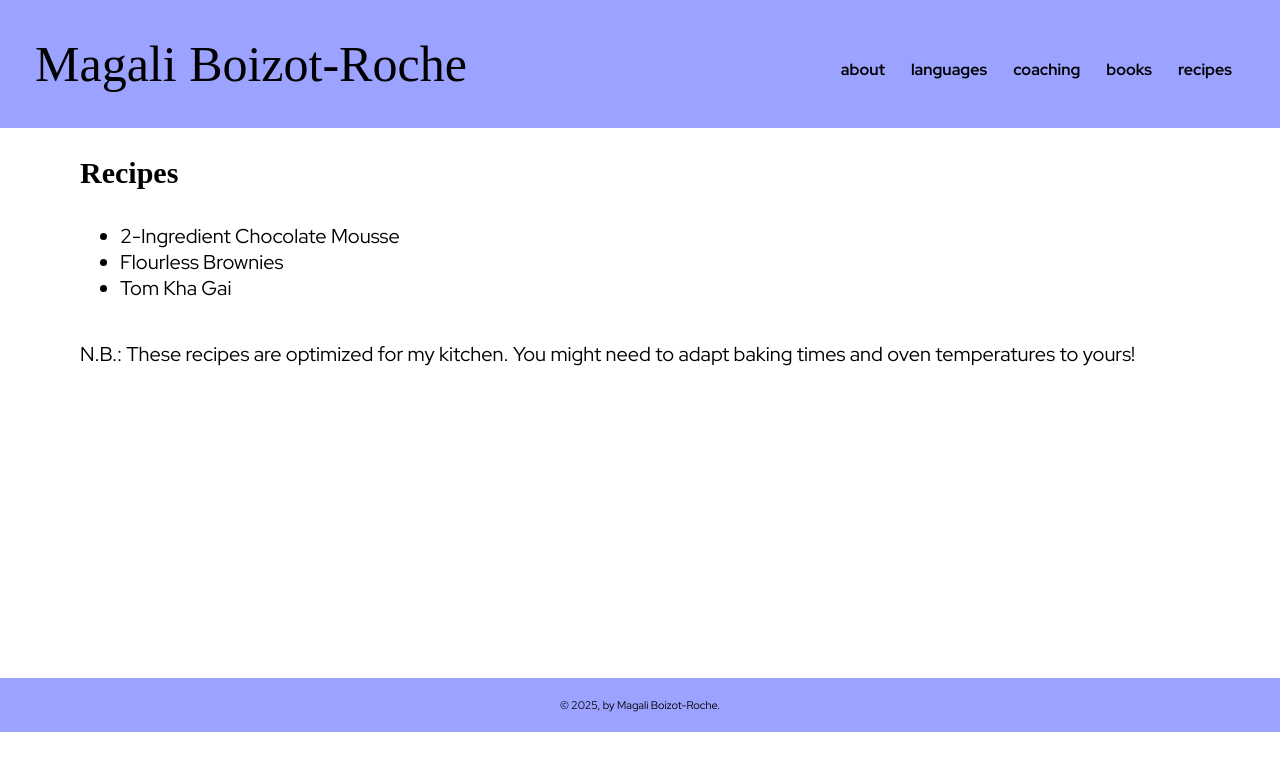
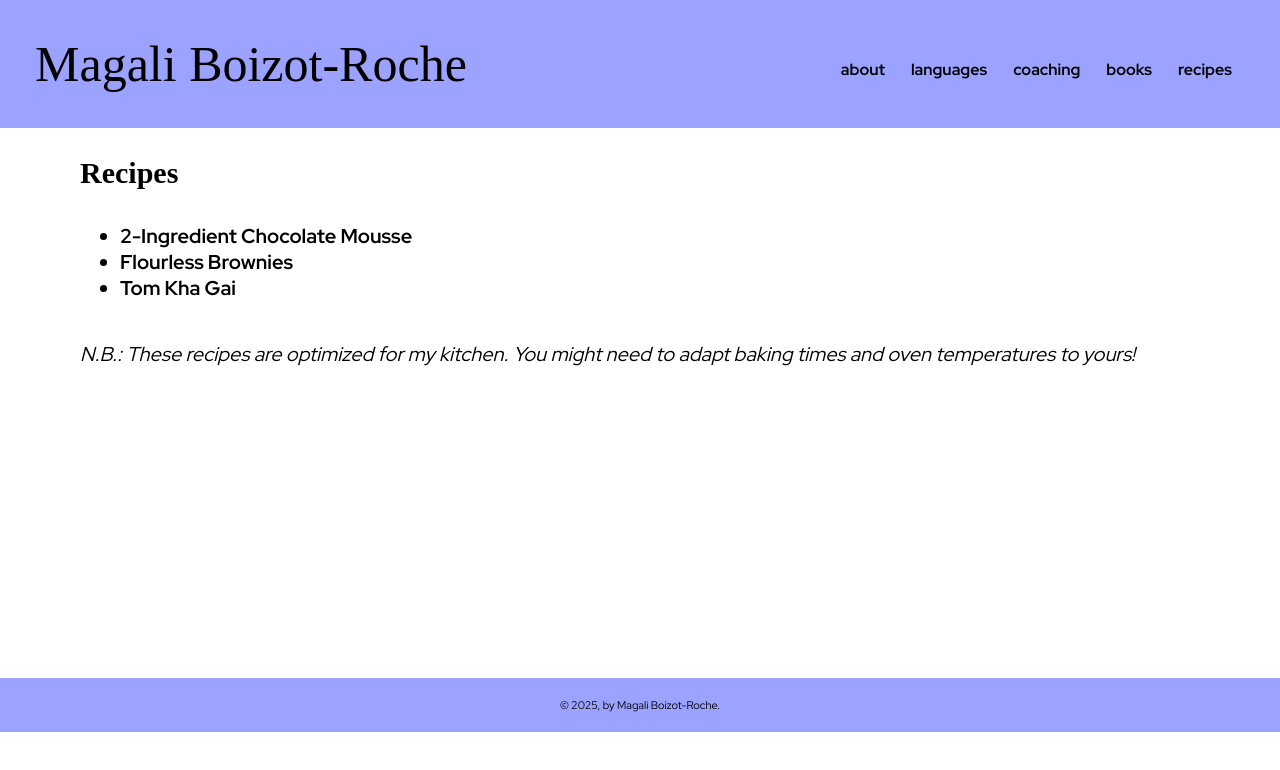
Before and after one commit to magali-br/personal-website, a React (Vite) app: page /recipes in a window 1280 px wide. Shown: the top 770 px of the page. Built offline with nearby package versions, Linux system fonts and the light colour scheme; a web font is replaced by a local one.

Commit message:
Add Italic and Bold back to App CSS

```diff
--- a/src/App.css
+++ b/src/App.css
@@ -66,6 +66,14 @@ button {
   text-decoration: line-through;
 }
 
+.Bold {
+  font-weight: bold;
+}
+
+.Italic {
+  font-style: italic;
+}
+
 .Subtitle {
   width: fit-content;
   margin-bottom: 10px;
```
